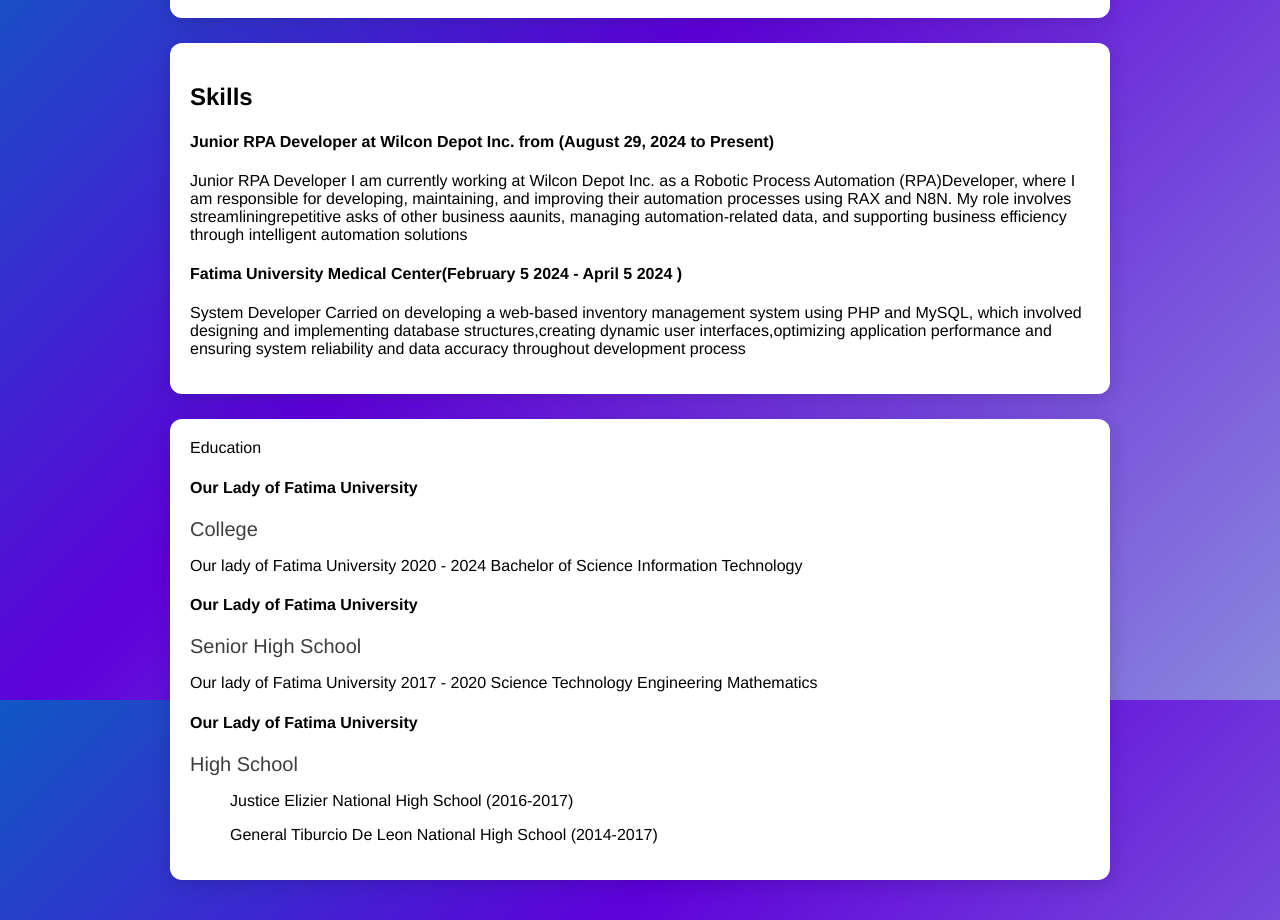
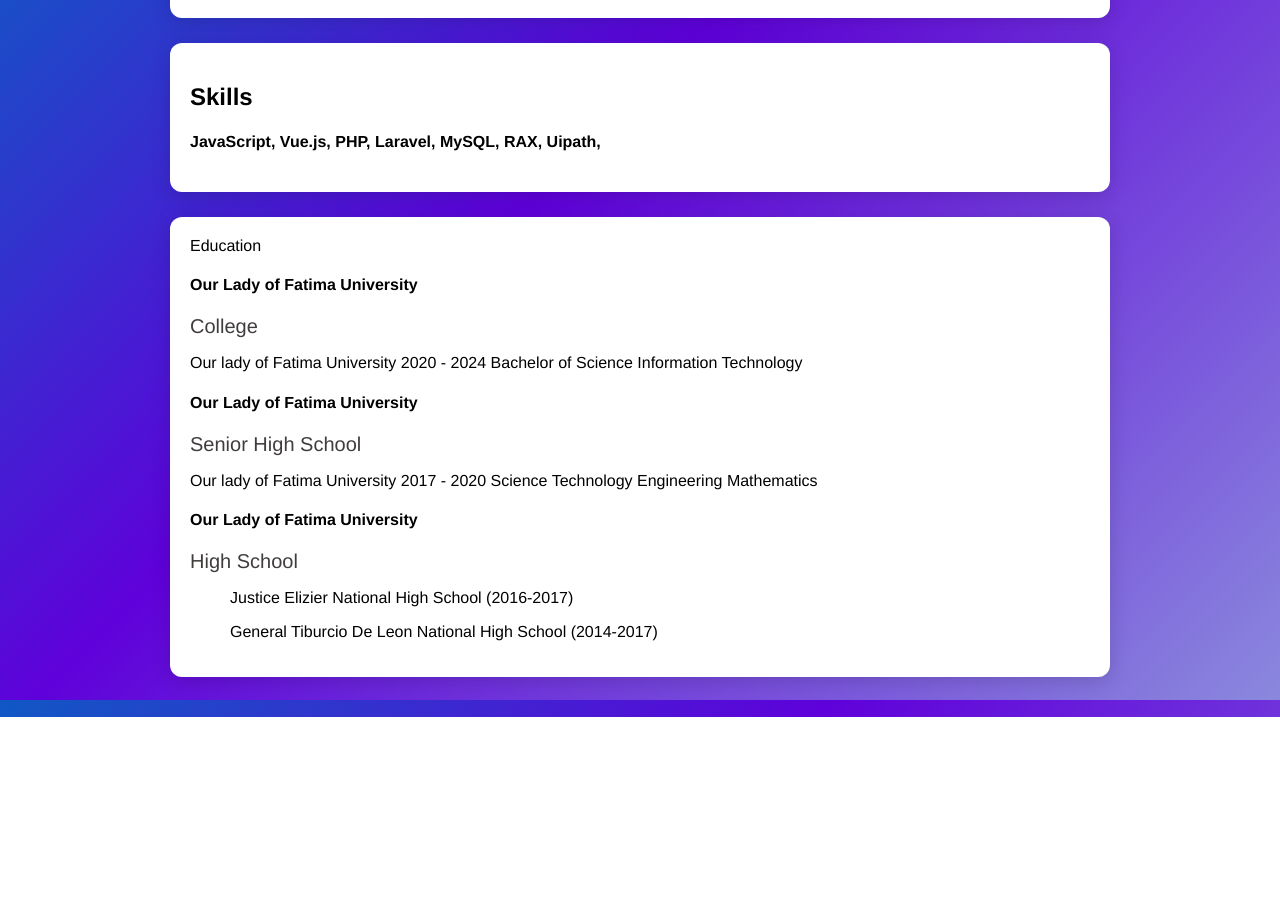
Before and after one commit to aironmoe/portfolio-website, a Vue app: page / in a window 1280 px wide. Shown: the part 900-1820 px from the top of the page. After the commit the page ends 1617 px from the top, so only its background shows below. Built offline with nearby package versions, Linux system fonts and the light colour scheme.

Commit message:
final this day

```diff
--- a/src/components/HelloWorld.vue
+++ b/src/components/HelloWorld.vue
@@ -66,25 +66,8 @@
       <div class="card">
         <h2>Skills</h2>
         <h4 class="fb-name">
-          Junior RPA Developer at Wilcon Depot Inc. from (August 29, 2024 to Present)
+          JavaScript, Vue.js, PHP, Laravel, MySQL, RAX, Uipath,
         </h4>
-        <p>
-          Junior RPA Developer I am currently working at Wilcon Depot Inc. as a Robotic
-          Process Automation (RPA)Developer, where I am responsible for developing,
-          maintaining, and improving their automation processes using RAX and N8N. My role
-          involves streamliningrepetitive asks of other business aaunits, managing
-          automation-related data, and supporting business efficiency through intelligent
-          automation solutions
-        </p>
-        <h4 class="fb-name">
-          Fatima University Medical Center(February 5 2024 - April 5 2024 )
-        </h4>
-        <p>
-          System Developer Carried on developing a web-based inventory management system
-          using PHP and MySQL, which involved designing and implementing database
-          structures,creating dynamic user interfaces,optimizing application performance
-          and ensuring system reliability and data accuracy throughout development process
-        </p>
       </div>
 
       <div class="card">
```
